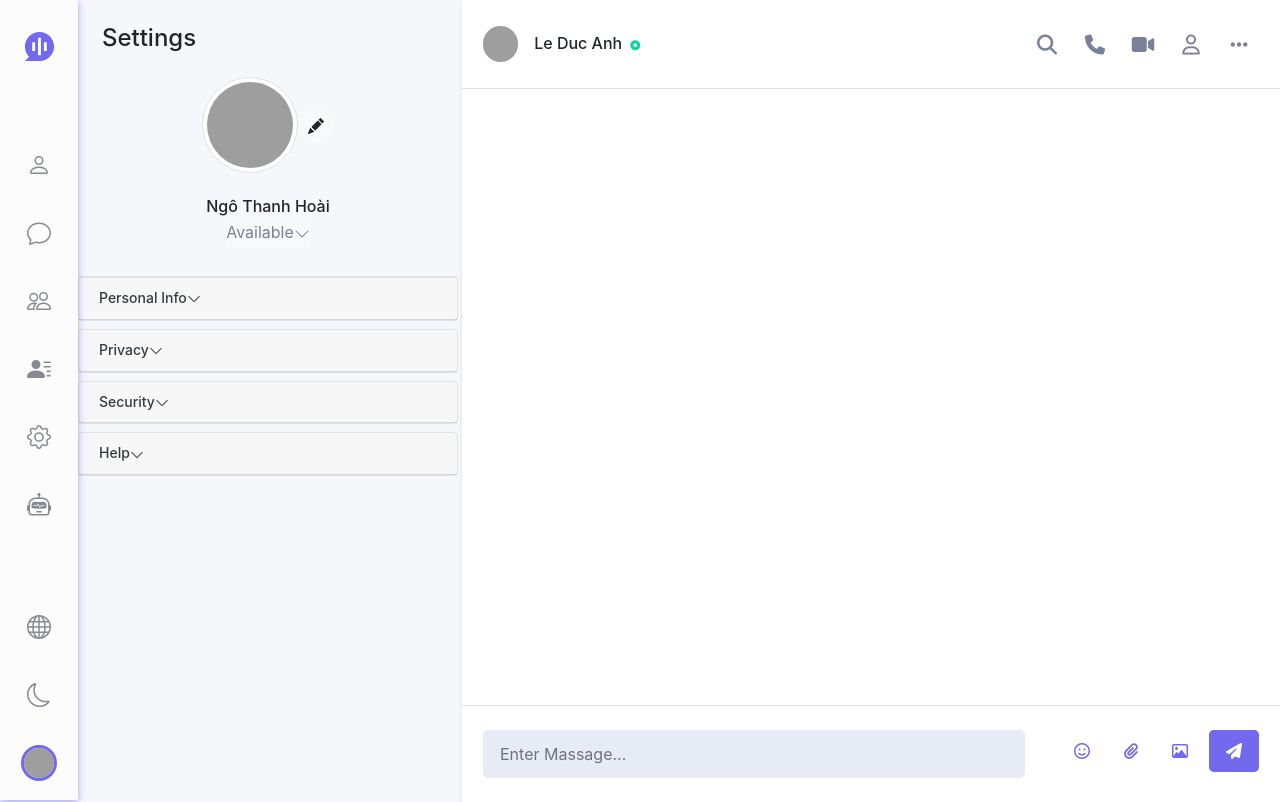
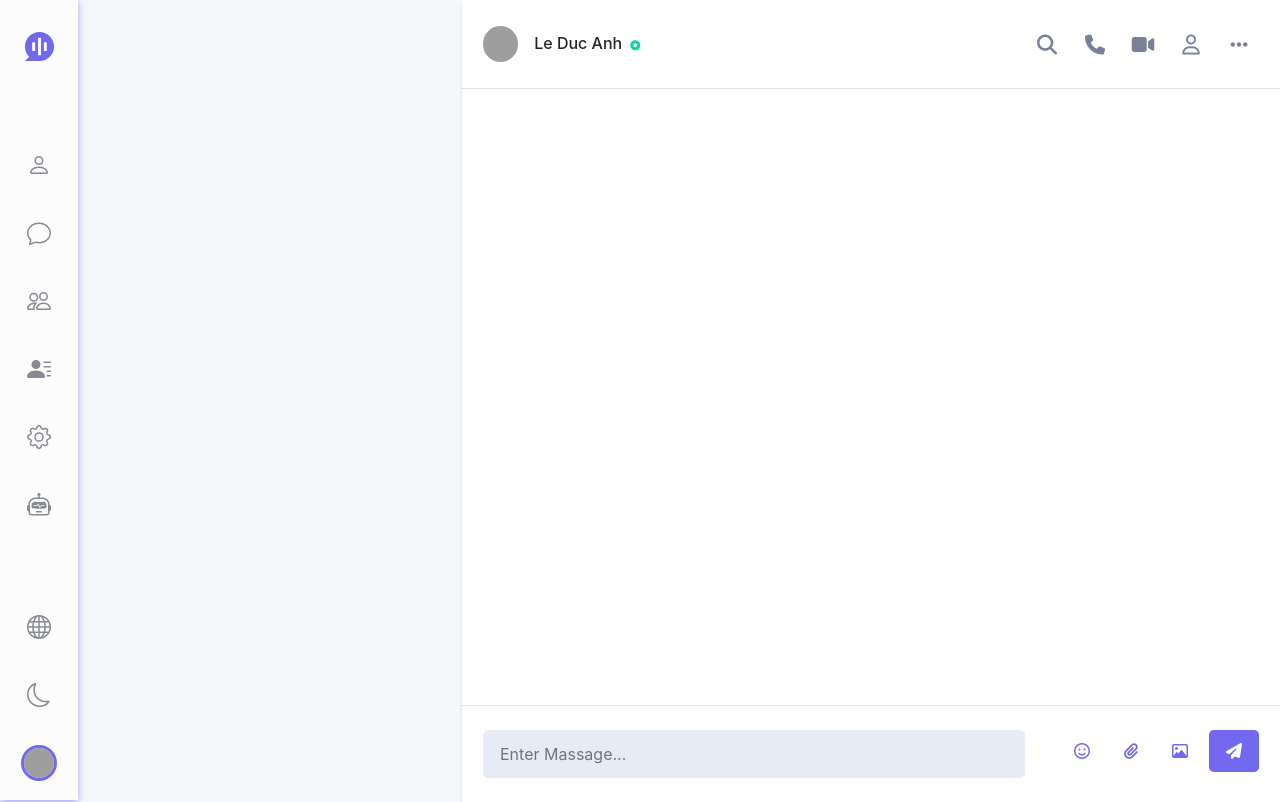
Before and after one commit to tienle2003/chat-app, a React (Create React App) app in the folder client/: page / in a window 1280 px wide. Built offline with nearby package versions, Linux system fonts and the light colour scheme; grey boxes are pictures that could not be loaded.

Commit message:
update for Content

```diff
--- a/client/src/components/content.js
+++ b/client/src/components/content.js
@@ -1,5 +1,6 @@
-import React from "react";
+import React, { useState, useEffect } from "react";
 import "./content.css";
+import "../pages/css/pages-common.css";
 import Profile from "../pages/components/profile";
 import Chats from "../pages/components/chats";
 import Groups from "../pages/components/groups";
@@ -7,16 +8,22 @@ import Contact from "../pages/components/contacts";
 import Settings from "../pages/components/settings";
 import ChatGPT from "../pages/components/chatGPT";
 
-const Content = () => {
+const Content = ({ activeTab }) => {
+    const contentData = [
+        { id: "pills-users", component: <Profile />, title: "users" },
+        { id: "pills-chats", component: <Chats />, title: "chats" },
+        { id: "pills-groups", component: <Groups />, title: "groups" },
+        { id: "pills-contacts", component: <Contact />, title: "contacts" },
+        { id: "pills-settings", component: <Settings />, title: "settings" },
+        { id: "pills-chatgpt", component: <ChatGPT />, title: "chatgpt" }
+    ];
+
+    const activeComponent = contentData[activeTab]?.component || null;
+
     return (
         <div className="content chat-leftsidebar me-lg-1">
             <div className="tab-content">
-                <Profile></Profile>
-                <Chats></Chats>
-                <Groups></Groups>
-                <Contact></Contact>
-                <Settings></Settings>
-                <ChatGPT></ChatGPT>
+                {activeComponent}
             </div>
         </div>
     );
```
